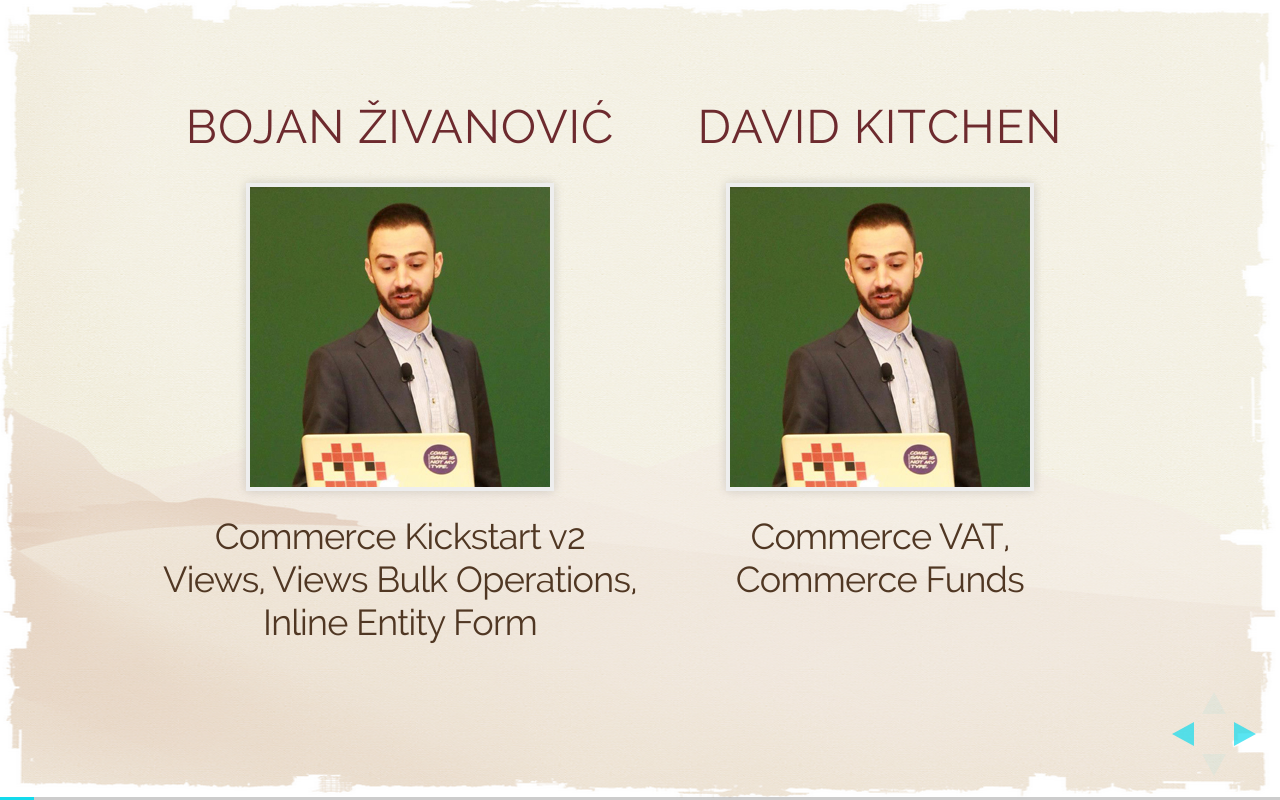
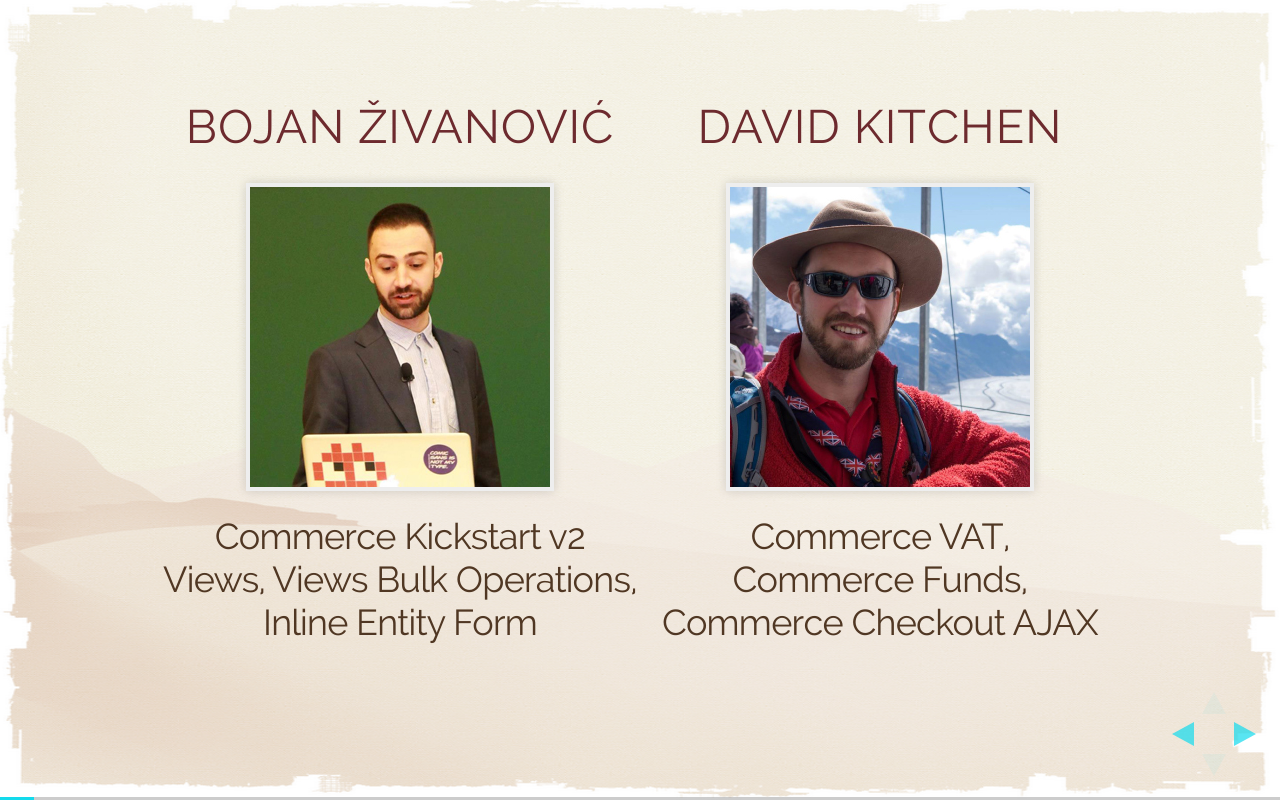
Before and after one commit to bojanz/digital-ecommerce-ecosystem, a plain HTML site: page index.html in a window 1280 px wide. Both pictures are taken after a click on the element 1251 px from the left and 734 px from the top of the page. Drawn offline with Linux system fonts and the light colour scheme.

Commit message:
Adding David's phot and additional module

```diff
--- a/index.html
+++ b/index.html
@@ -49,9 +49,10 @@
                     </div>
                      <div class="author-right">
                           <h2>David Kitchen</h2>
-                          <img src="media/bojan.jpg"/>
+                          <img src="media/david.jpg"/>
                           <p>
-                            Commerce VAT, <br /> Commerce Funds<br />
+                            Commerce VAT,<br /> Commerce Funds,<br />
+							Commerce Checkout AJAX<br />
                           </p>
                     </div>
                     <div class="author-clear"></div>
```
Also changed, not shown: media/David.jpg (added).
